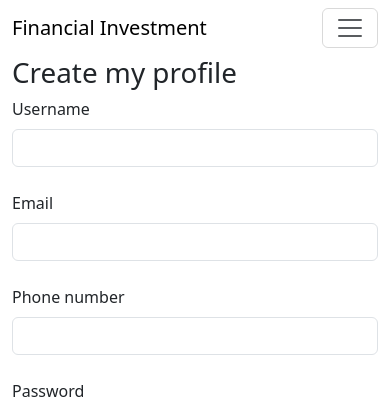
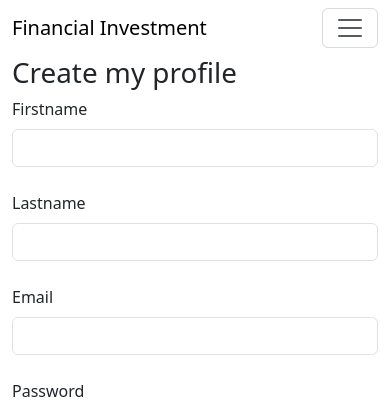
Before and after one commit to leventenyiro/elte-financial-investment, a React (Create React App) app in the folder frontend/: page /registration1 in a window 390 px wide. Shown: the top 405 px of the page. Built offline with nearby package versions, Linux system fonts and the light colour scheme.

Commit message:
#10: change username to firstname and lastname and remove phone number

```diff
--- a/frontend/src/components/Registration1.js
+++ b/frontend/src/components/Registration1.js
@@ -1,9 +1,9 @@
 import { useState, useEffect } from "react";
 
 function Registration1() {
-    const [username, setUsername] = useState('');
+    const [firstname, setFirstname] = useState('');
+    const [lastname, setLastname] = useState('');
     const [email, setEmail] = useState('');
-    const [phoneNumber, setPhoneNumber] = useState('');
     const [password, setPassword] = useState('');
     const [passwordAgain, setPasswordAgain] = useState('');
 
@@ -15,9 +15,9 @@ function Registration1() {
             console.log(JSON.stringify(data))
 
             // set the saved values
-            setUsername(data.username);
+            setFirstname(data.firstname);
+            setLastname(data.lastname);
             setEmail(data.email);
-            setPhoneNumber(data.phoneNumber);
             setPassword(data.password);
             setPasswordAgain(data.passwordAgain);
         }
@@ -30,18 +30,18 @@ function Registration1() {
             element.classList.remove('is-invalid');
         });
 
-        if (username === '') {
-            document.querySelector('#inputUsername').classList.add('is-invalid');
+        if (firstname === '') {
+            document.querySelector('#inputFirstname').classList.add('is-invalid');
+            return;
+        }
+
+        if (lastname === '') {
+            document.querySelector('#inputLastname').classList.add('is-invalid');
             return;
         }
 
         if (email === '') {
             document.querySelector('#inputEmail').classList.add('is-invalid');
-            return;
-        }
-
-        if (phoneNumber === '') {
-            document.querySelector('#inputPhoneNumber').classList.add('is-invalid');
             return;
         }
 
@@ -56,16 +56,12 @@ function Registration1() {
         }
 
         localStorage.setItem("reg-form-step-1", JSON.stringify({
-            username: username,
+            firstname: firstname,
+            lastname: lastname,
             email: email,
-            phoneNumber: phoneNumber,
             password: password,
             passwordAgain: passwordAgain
         }))
-
-        // get data from local storage this method
-        // const data = JSON.parse(localStorage.getItem("reg-form-step-1"));
-        // const res = await Data.Registration(username, password);
 
         window.location = '/registration2';
     }
@@ -75,22 +71,24 @@ function Registration1() {
             <div className="col-12 col-md-6">
                 <h1>Create my profile</h1>
                 <form onSubmit={handleRegistration}>
-                    <div className="mb-4">
-                        <label htmlFor="inputUsername" className="form-label">Username</label>
-                        <input type="text" className="form-control" id="inputUsername" name="username" value={username} onChange={e => setUsername(e.target.value)} />
-                        <div className="invalid-feedback">Username is required</div>
+                    <div className="row">
+                        <div className="col-lg-6 mb-4">
+                            <label htmlFor="inputFirstname" className="form-label">Firstname</label>
+                            <input type="text" className="form-control" id="inputFirstname" name="firstname" value={firstname} onChange={e => setFirstname(e.target.value)} />
+                            <div className="invalid-feedback">Firstname is required</div>
+                        </div>
+
+                        <div className="col-lg-6 mb-4">
+                            <label htmlFor="inputLastname" className="form-label">Lastname</label>
+                            <input type="text" className="form-control" id="inputLastname" name="lastname" value={lastname} onChange={e => setLastname(e.target.value)} />
+                            <div className="invalid-feedback">Lastname is required</div>
+                        </div>
                     </div>
 
                     <div className="mb-4">
                         <label htmlFor="inputEmail" className="form-label">Email</label>
                         <input type="email" className="form-control" id="inputEmail" name="email" value={email} onChange={e => setEmail(e.target.value)} />
                         <div className="invalid-feedback">Email is required</div>
-                    </div>
-
-                    <div className="mb-4">
-                        <label htmlFor="inputPhoneNumber" className="form-label">Phone number</label>
-                        <input type="tel" className="form-control" id="inputPhoneNumber" name="phoneNumber" value={phoneNumber} onChange={e => setPhoneNumber(e.target.value)} />
-                        <div className="invalid-feedback">Phone number is required</div>
                     </div>
 
                     <div className="mb-4">
--- a/frontend/src/data/Data.js
+++ b/frontend/src/data/Data.js
@@ -1,17 +1,19 @@
 class Data {
+    static url = 'http://localhost:4000';
+
     static async fetchTest() {
         const response = await fetch("http://test.com/");
         return response;
     }
 
-    static async userRegistration(username, email, password, phone, surveyAnswers) {
-        const url = "http://localhost:4000/registration";
+    static async userRegistration(firstname, lastname, email, password, surveyAnswers) {
+        const url = `${url}/registration`;
 
         const requestData = {
-            username,
+            firstname,
+            lastname,
             email,
             password,
-            phone,
             survey: surveyAnswers,
         };
 
```
